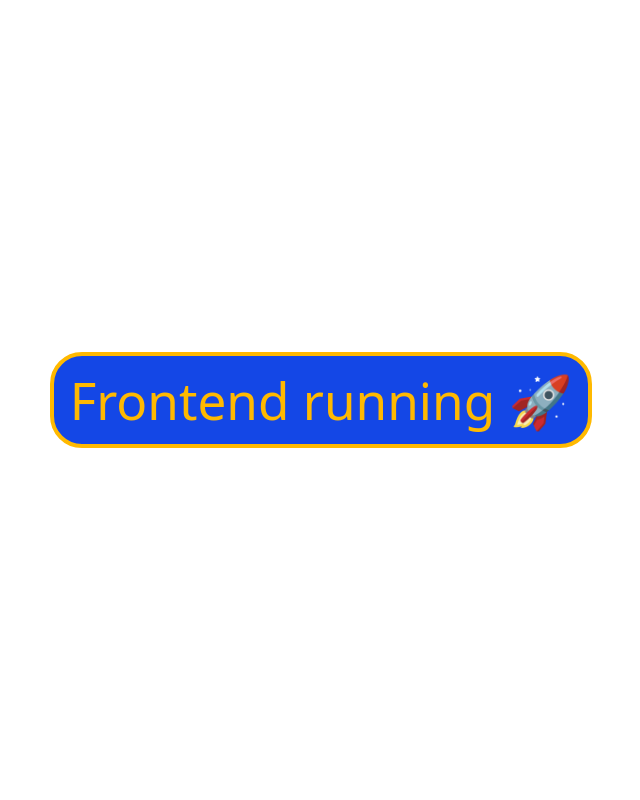
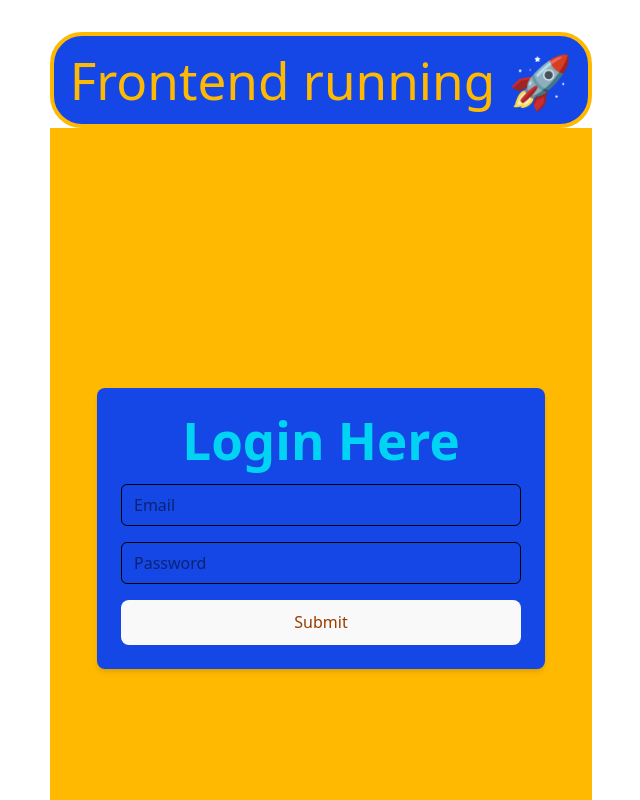
Before and after one commit to rbraj90316/Devops, a React app in the folder frontend/: page /login in a window 1280 px wide. Before the commit this address had no page. Shown: the top 800 px of the page, without its empty margins (319-959 px from the left). Built offline with nearby package versions, Linux system fonts and the light colour scheme; the HTML template or start-up script is replaced by a standard one.

Commit message:
update-1

```diff
--- a/frontend/src/App.jsx
+++ b/frontend/src/App.jsx
@@ -1,6 +1,7 @@
 
 import './App.css'
 import Register from './pages/Register'
+import { Login } from './pages/Login'
 import { Home } from './pages/Home'
 import {BrowserRouter as Router, Route,Routes} from 'react-router-dom'
 function App() {
@@ -11,6 +12,7 @@ function App() {
         <Routes>
           <Route path='/' element={<Home/>} />
           <Route path='/register' element={<Register/>} />
+          <Route path='/login' element={<Login/>} />
         </Routes>
       </Router>
     </>
--- /dev/null
+++ b/frontend/src/pages/Login.tsx
@@ -0,0 +1,84 @@
+import { useState } from "react";
+
+interface LoginForm {
+  email: string;
+  password: string;
+}
+
+export const Login = () => {
+  const [formData, setFormData] = useState<LoginForm>({
+    email: "",
+    password: "",
+  });
+
+  const handleChange = (e: React.ChangeEvent<HTMLInputElement>) => {
+    const { name, value } = e.target;
+    setFormData((prev) => ({ ...prev, [name]: value }));
+  };
+
+  const handleSubmit = async (e: React.FormEvent) => {
+    e.preventDefault();
+
+    try {
+      const response = await fetch("http://localhost:5000/login", {
+        method: "POST",
+        headers: {
+          "Content-Type": "application/json",
+        },
+        body: JSON.stringify(formData),
+      });
+
+      const data = await response.json();
+
+      if (!response.ok) {
+        alert(data.message || "Login failed");
+        return;
+      }
+
+      alert("Login successful ✅");
+      console.log(data);
+    } catch (error) {
+      console.error("Login error:", error);
+      alert("Server error");
+    }
+  };
+
+  return (
+    <div className="min-h-screen flex bg-amber-400 justify-center items-center">
+      <div className="bg-blue-700 w-full max-w-md p-6 rounded-lg shadow-md">
+        <h1 className="text-3xl text-cyan-400 font-semibold text-center mb-4">
+          Login Here
+        </h1>
+
+        <form onSubmit={handleSubmit} className="space-y-4">
+          <input
+            type="email"
+            name="email"
+            placeholder="Email"
+            value={formData.email}
+            onChange={handleChange}
+            required
+            className="w-full px-3 py-2 border text-black rounded-md focus:outline-none focus:ring-2 focus:ring-cyan-500"
+          />
+
+          <input
+            type="password"
+            name="password"
+            placeholder="Password"
+            value={formData.password}
+            onChange={handleChange}
+            required
+            className="w-full px-3 py-2 border text-black rounded-md focus:outline-none focus:ring-2 focus:ring-cyan-500"
+          />
+
+          <button
+            type="submit"
+            className="w-full bg-cyan-600 text-amber-800 py-2 rounded-md hover:bg-fuchsia-700 transition"
+          >
+            Submit
+          </button>
+        </form>
+      </div>
+    </div>
+  );
+};
--- a/frontend/src/pages/Register.tsx
+++ b/frontend/src/pages/Register.tsx
@@ -1,4 +1,6 @@
 import { useState } from "react";
+import { Link } from "react-router-dom";
+
 
 interface RegisterForm {
   name: string;
@@ -96,6 +98,7 @@ const Register = () => {
           >
             Register
           </button>
+          <p>already have an account? <Link to={'/login'}>Login here</Link></p>
         </form>
       </div>
     </div>
```
